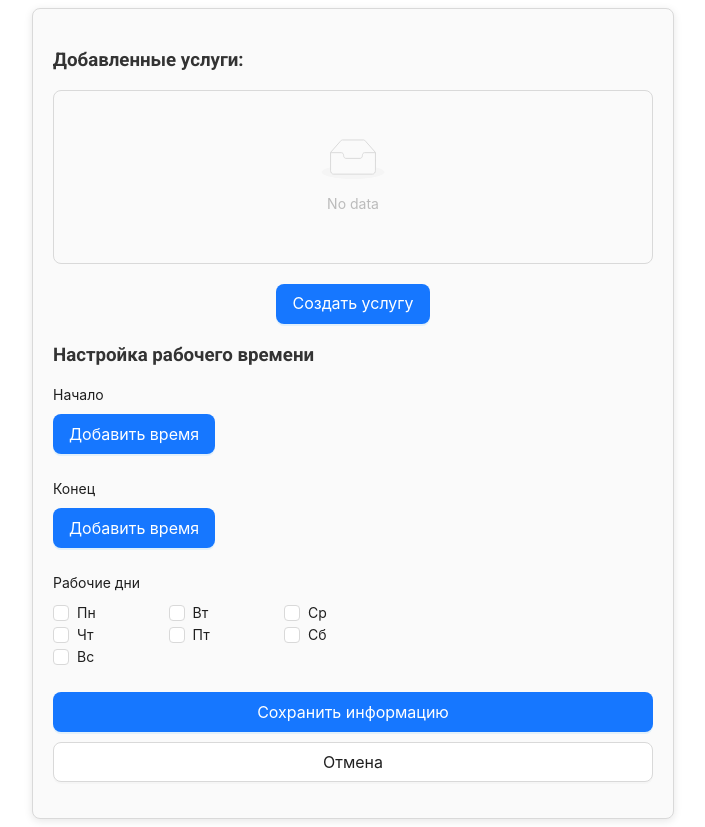
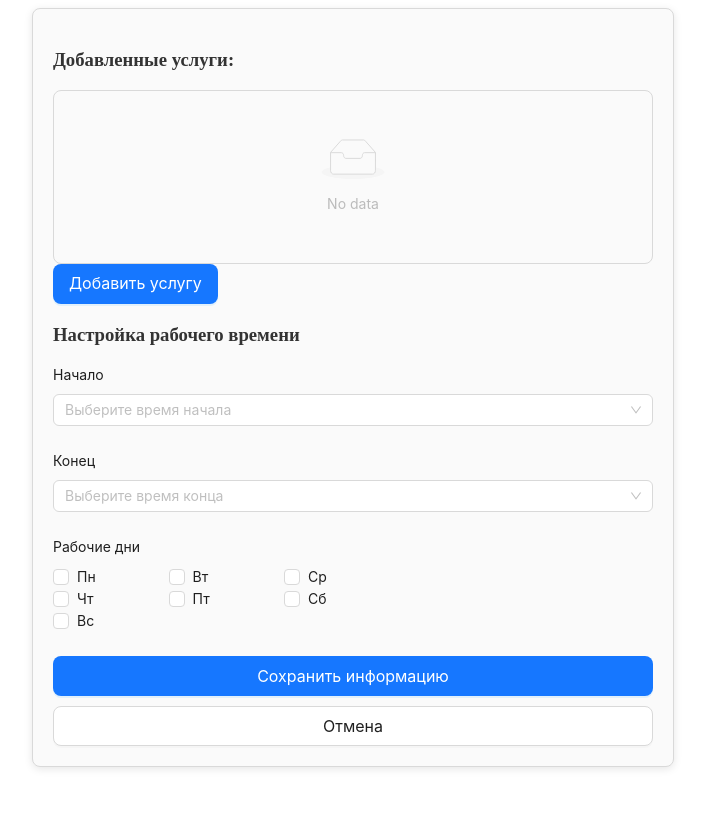
Before and after one commit to mlproger/test_vue_spec_bot, a Vue app: page / in a window 1280 px wide. Both pictures are taken after a click on the button "Редактировать информацию". Shown: the whole page, without its empty margins (287-992 px from the left). After the commit the page ends 800 px from the top, so only its background shows below. Built offline with nearby package versions, Linux system fonts and the light colour scheme.

Commit message:
Update ServicesForm.vue

```diff
--- a/src/components/ServicesForm.vue
+++ b/src/components/ServicesForm.vue
@@ -53,7 +53,7 @@
 
       <div class="button-container">
         <a-button type="primary" size="large" @click="showServiceModal" class="mb-4">
-          Создать услугу
+          Добавить услугу
         </a-button>
 
         <!-- Модальное окно для добавления услуги -->
@@ -84,7 +84,7 @@
           </a-form>
           <template #footer>
             <a-button type="primary" size="large" @click="addService" style="width: 100%;">
-              Создать
+              Добавить
             </a-button>
           </template>
         </a-modal>
@@ -93,23 +93,7 @@
       <h3 style="margin-top: 20px;">Настройка рабочего времени</h3>
       <a-form layout="vertical">
         <a-form-item label="Начало">
-          <div style="display: flex; align-items: center;">
-            <a-button type="primary" size="large" @click="openStartTimeSelector">
-              {{ startTime ? 'Изменить время' : 'Добавить время' }}
-            </a-button>
-            <span style="margin-left: 10px;">{{ formattedStartTime }}</span>
-          </div>
-          <a-modal
-            v-model:visible="isStartTimeSelectorVisible"
-            title="Выберите время для начала"
-            @cancel="closeTimeSelector"
-            @ok="closeTimeSelector"
-          >
-            <a-select
-              v-model="startTime"
-              @change="onStartTimeChange"
-              placeholder="Выберите время"
-            >
+          <a-select v-model="startTime" @change="onStartTimeChange" placeholder="Выберите время начала">
             <a-select-option
               v-for="time in timeOptions"
               :key="time"
@@ -118,35 +102,17 @@
               {{ time }}
             </a-select-option>
           </a-select>
-          </a-modal>
         </a-form-item>
         <a-form-item label="Конец">
-          <div style="display: flex; align-items: center;">
-            <a-button type="primary" size="large" @click="openEndTimeSelector">
-              {{ endTime ? 'Изменить время' : 'Добавить время' }}
-            </a-button>
-            <span style="margin-left: 10px;">{{ formattedEndTime }}</span>
-          </div>
-          <a-modal
-            v-model:visible="isEndTimeSelectorVisible"
-            title="Выберите время для конца"
-            @cancel="closeTimeSelector"
-            @ok="closeTimeSelector"
-          >
-            <a-select
-              v-model="endTime"
-              @change="onEndTimeChange"
-              placeholder="Выберите время"
-            >
+          <a-select v-model="endTime" @change="onEndTimeChange" placeholder="Выберите время конца">
             <a-select-option
-                v-for="time in timeOptions"
+              v-for="time in timeOptionsReverse"
               :key="time"
               :value="time"
             >
               {{ time }}
             </a-select-option>
           </a-select>
-          </a-modal>
         </a-form-item>
         <a-form-item label="Рабочие дни">
           <a-checkbox-group v-model="workingDays" @change="onWorkingDaysChange">
@@ -184,8 +150,6 @@ export default {
       startTime: null,
       endTime: null,
       isServiceModalVisible: false,
-      isStartTimeSelectorVisible: false,
-      isEndTimeSelectorVisible: false,
       days: ['Пн', 'Вт', 'Ср', 'Чт', 'Пт', 'Сб', 'Вс'],
       workingDays: [],
       services: [],
@@ -206,9 +170,16 @@ export default {
       for (let hour = 0; hour < 24; hour++) {
         const formattedHour = hour < 10 ? `0${hour}` : hour;
         options.push(`${formattedHour}:00`);
-        options.push(`${formattedHour}:30`);
       }
       return options;
+    },
+    timeOptionsReverse() {
+      const options = [];
+      for (let hour = 0; hour < 24; hour++) {
+        const formattedHour = hour < 10 ? `0${hour}` : hour;
+        options.push(`${formattedHour}:00`);
+      }
+      return options.reverse();
     },
   },
   mounted() {
@@ -228,19 +199,6 @@ export default {
     showServiceModal() {
       this.isServiceModalVisible = true;
     },
-    openStartTimeSelector() {
-      this.isStartTimeSelectorVisible = true;
-    },
-    openEndTimeSelector() {
-      this.isEndTimeSelectorVisible = true;
-    },
-    closeTimeSelector() {
-      this.isStartTimeSelectorVisible = false;
-      this.isEndTimeSelectorVisible = false;
-    },
-    handleServiceModalCancel() {
-      this.isServiceModalVisible = false;
-    },
     loadInitialData() {
       axios.get(`${this.base_url}/api/v1/orders/${this.userId}/`, { headers: { 'ngrok-skip-browser-warning': "oke" } })
         .then(response => {
@@ -257,17 +215,6 @@ export default {
         .catch(() => {
           this.editMode = true;
         });
-    },
-    formatTime(isoString) {
-      if (!isoString) return ''; // Если нет значения, возвращаем пустую строку
-      const date = new Date(isoString);
-
-      // Проверяем, действительно ли дата корректная
-      if (isNaN(date.getTime())) return ''; // Если дата некорректная, возвращаем пустую строк
-
-      const hours = date.getHours().toString().padStart(2, '0');
-      const minutes = date.getMinutes().toString().padStart(2, '0');
-      return `${hours}:${minutes}`;
     },
     toggleEditMode() {
       this.editMode = !this.editMode;
@@ -319,32 +266,22 @@ export default {
         time_start: this.startTime,
         time_end: this.endTime,
         work_days: this.workingDays,
-        user_id: this.userId.toString(),
       };
 
-      this.startTime = this.formatTime(dataToSend.time_start);
-      this.endTime = this.formatTime(dataToSend.time_end);
-
-      console.log(dataToSend);
-
       try {
-        await axios.get(`${this.base_url}/api/v1/orders/${this.userId}/`);
-        await axios.put(`${this.base_url}/api/v1/orders/${this.userId}`, dataToSend);
-        alert('Информация успешно сохранена');
-        this.toggleEditMode();
+        await axios.put(`${this.base_url}/api/v1/orders/${this.userId}/`, dataToSend, {
+          headers: { 'ngrok-skip-browser-warning': 'oke' },
+        });
+        this.editMode = false;
       } catch (error) {
-        await axios.post(`${this.base_url}/api/v1/orders/`, dataToSend);
-        this.editMode = 0;
-        console.error('Информация успешно сохранена', error);
+        console.error('Ошибка при сохранении данных:', error);
+        alert('Ошибка при сохранении данных. Пожалуйста, попробуйте еще раз.');
       }
     },
   },
 };
 </script>
-
 <style scoped>
-@import url('https://fonts.googleapis.com/css2?family=Roboto:wght@400;700&display=swap');
-
 .services-form {
   max-width: 600px;
   margin: 0 auto;
@@ -353,14 +290,6 @@ export default {
   border-radius: 8px;
   background-color: #fafafa;
   box-shadow: 0 2px 8px rgba(0, 0, 0, 0.1);
-  font-family: 'Roboto', sans-serif; /* Применяем шрифт Roboto */
-}
-.button-container {
-  display: flex;
-  justify-content: center;
-  align-items: center;
-  margin-top: 20px;
-  margin-bottom: 16px;
 }
 h2, h3 {
   color: #333;
```
Lines whose indentation alone changed are shown as unchanged.
